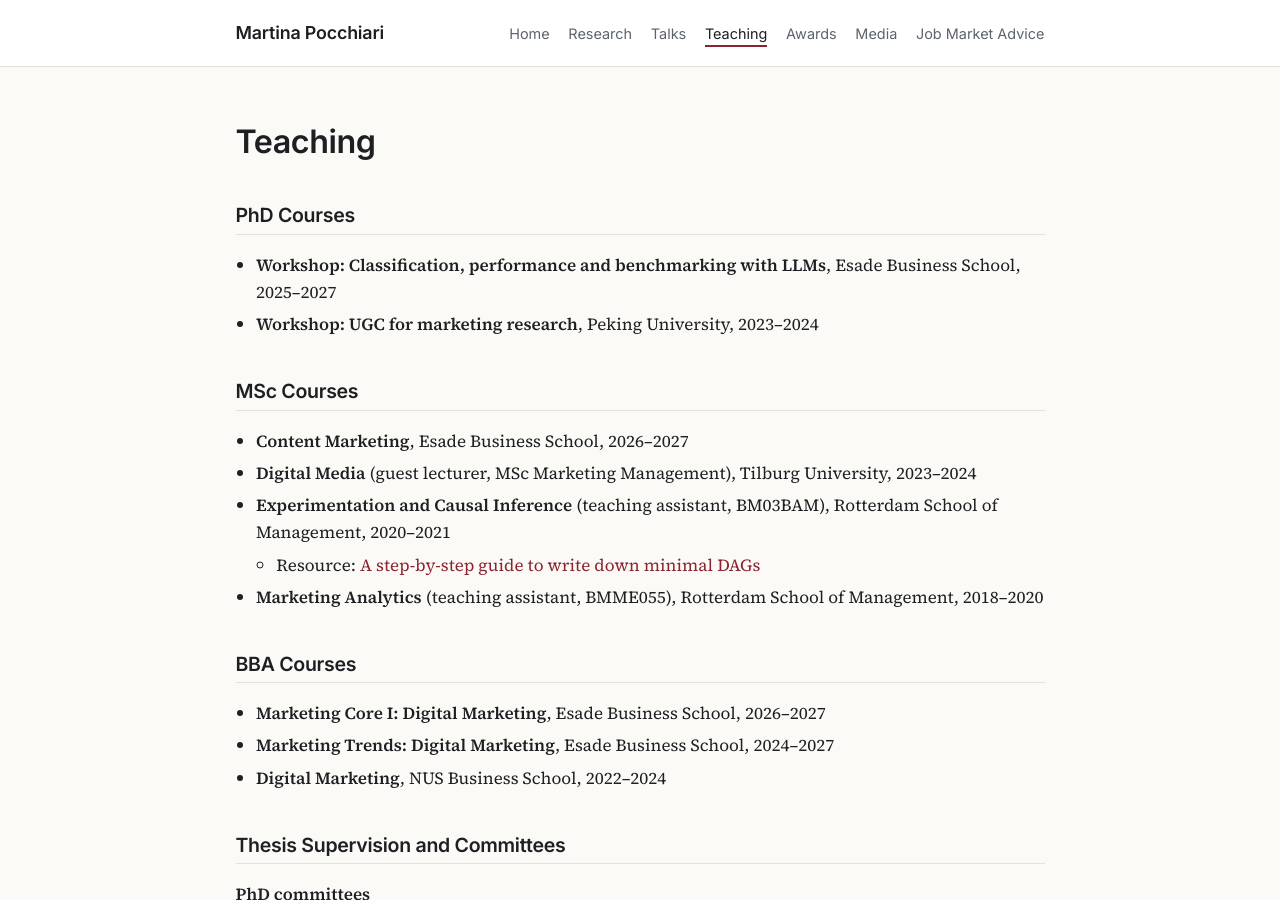
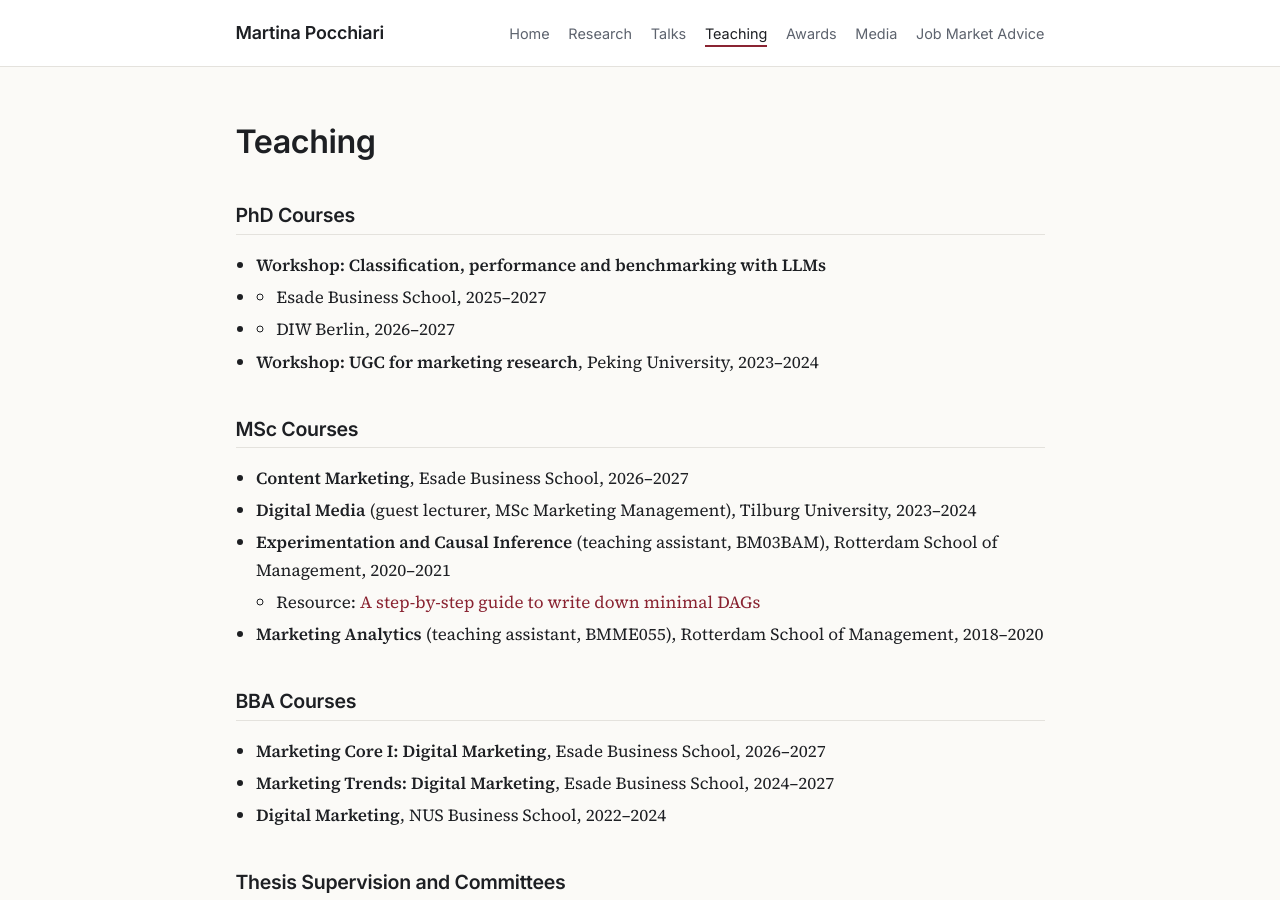
Before and after one commit to pccmtn/pccmtn.github.io, a Jekyll site: the page built from teaching.md, in a window 1280 px wide and 900 px high. Built offline with Jekyll 4.4.1, drawn with Linux system fonts in a browser that asks for light colours.

Commit message:
Update teaching.md with new workshop location
Added DIW Berlin as a teaching location for the LLMs workshop.

```diff
--- a/teaching.md
+++ b/teaching.md
@@ -6,7 +6,9 @@ permalink: /teaching/
 # Teaching
 
 ## PhD Courses
-- **Workshop: Classification, performance and benchmarking with LLMs**, Esade Business School, 2025–2027
+- **Workshop: Classification, performance and benchmarking with LLMs**
+- - Esade Business School, 2025–2027
+- - DIW Berlin, 2026–2027
 - **Workshop: UGC for marketing research**, Peking University, 2023–2024
 
 ## MSc Courses
```
